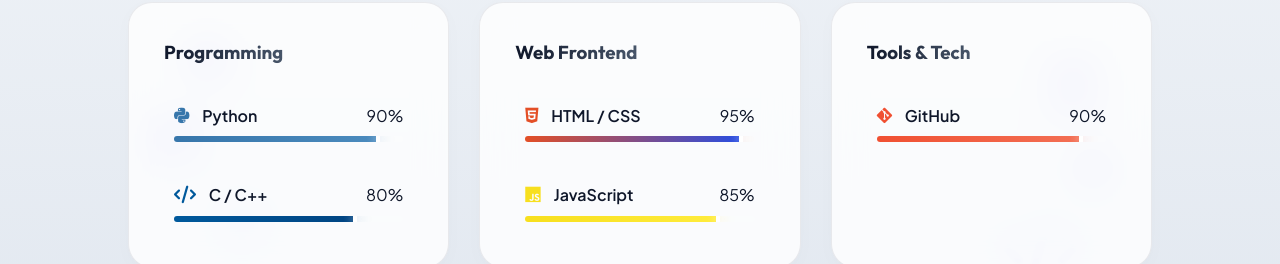
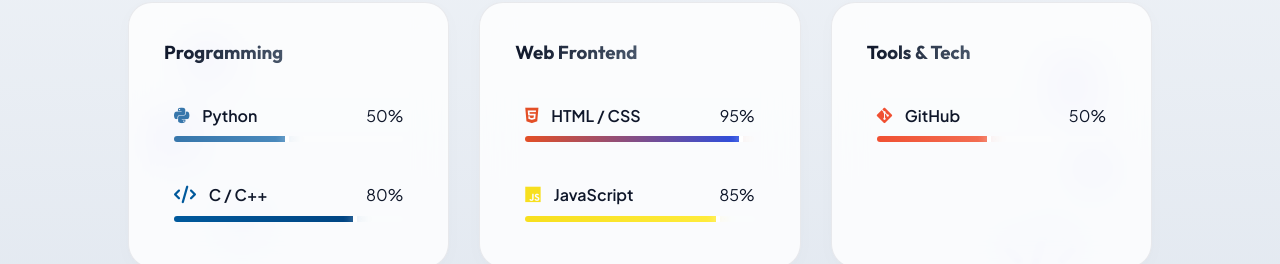
Before and after one commit to nishantrami/3D-web, a React (Vite) app: page / in a window 1280 px wide. Shown: the part 2060-2324 px from the top of the page. Built offline with nearby package versions, Linux system fonts and the light colour scheme.

Commit message:
style: Update Python and GitHub proficiency to 50% in skills section

```diff
--- a/src/components/Skills.jsx
+++ b/src/components/Skills.jsx
@@ -89,7 +89,7 @@
                                 <span className="skill-percent">0%</span>
                             </div>
                             <div className="skill-bar">
-                                <div className="skill-progress python-bar" data-width="90%" style={{ width: '0' }}></div>
+                                <div className="skill-progress python-bar" data-width="50%" style={{ width: '0' }}></div>
                             </div>
                         </div>
                         <div className="skill-item">
@@ -140,7 +140,7 @@
                                 <span className="skill-percent">0%</span>
                             </div>
                             <div className="skill-bar">
-                                <div className="skill-progress git-bar" data-width="90%" style={{ width: '0' }}></div>
+                                <div className="skill-progress git-bar" data-width="50%" style={{ width: '0' }}></div>
                             </div>
                         </div>
                     </div>
```
